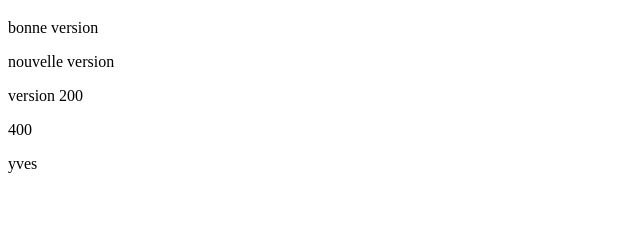
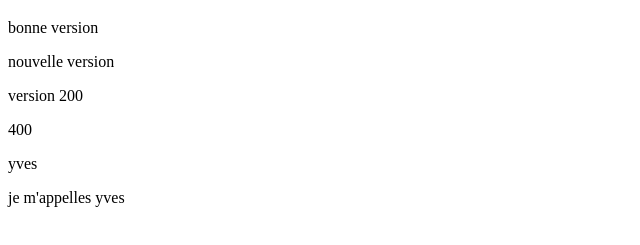
Before and after one commit to Cphil31/branch, a plain HTML site: page version1.html in a window 1280 px wide. Shown: the part 61-306 px from the top of the page, without its empty margins (0-640 px from the left). Drawn offline with Linux system fonts and the light colour scheme.

Commit message:
name yves

```diff
--- a/version1.html
+++ b/version1.html
@@ -16,5 +16,6 @@
 
     <p>400</p>
     <p>yves</p>
+    <p>je m'appelles yves</p>
 </body>
 </html>
```
